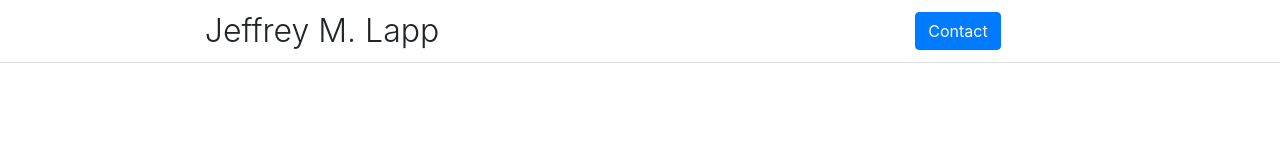
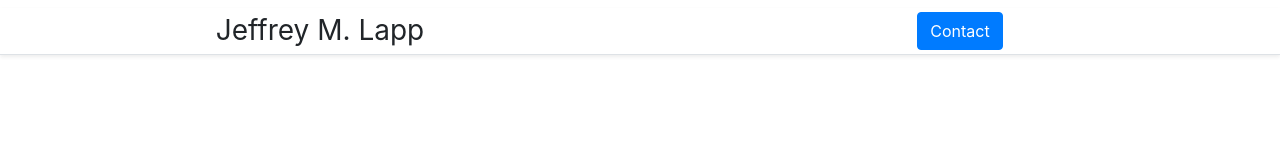
Before and after one commit to lappjeff/Final-Portfolio, a React (Create React App) app in the folder portfolio/: page / in a window 1280 px wide. Shown: the top 160 px of the page. Built offline with nearby package versions, Linux system fonts and the light colour scheme.

Commit message:
Added border and shadow to Navbar

```diff
--- a/portfolio/src/components/Navbar.js
+++ b/portfolio/src/components/Navbar.js
@@ -2,9 +2,9 @@ import React from "react";
 import { Button, Col, Row } from "reactstrap";
 const NavBar = props => {
 	return (
-		<Row className="mt-2 p-1  border-bottom">
+		<Row className="mt-2 py-1  border-bottom align-items-center shadow-sm ">
 			<Col className="text-center">
-				<h2 className=" font-weight-light">Jeffrey M. Lapp</h2>
+				<h3 className=" font-weight-normal m-0">Jeffrey M. Lapp</h3>
 			</Col>
 			<Col className="text-center">
 				<Button color="primary">Contact</Button>
```
